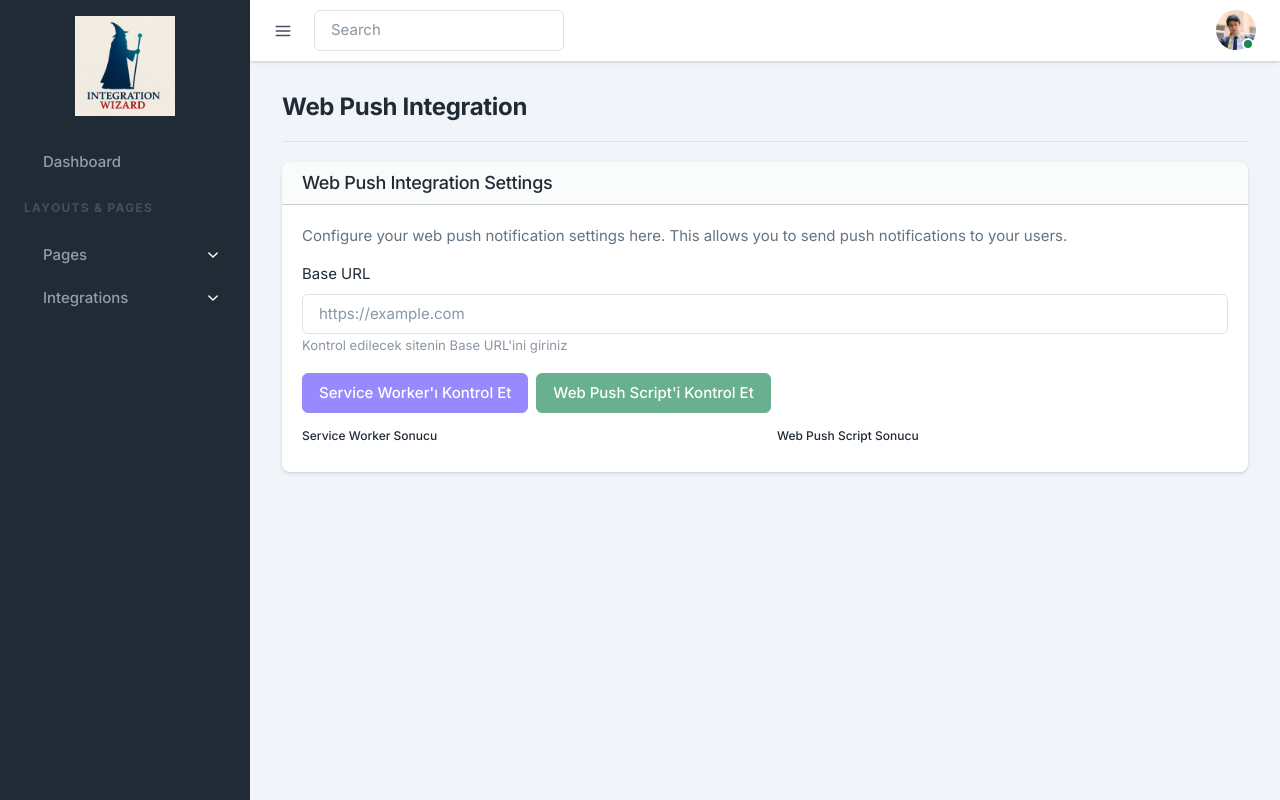
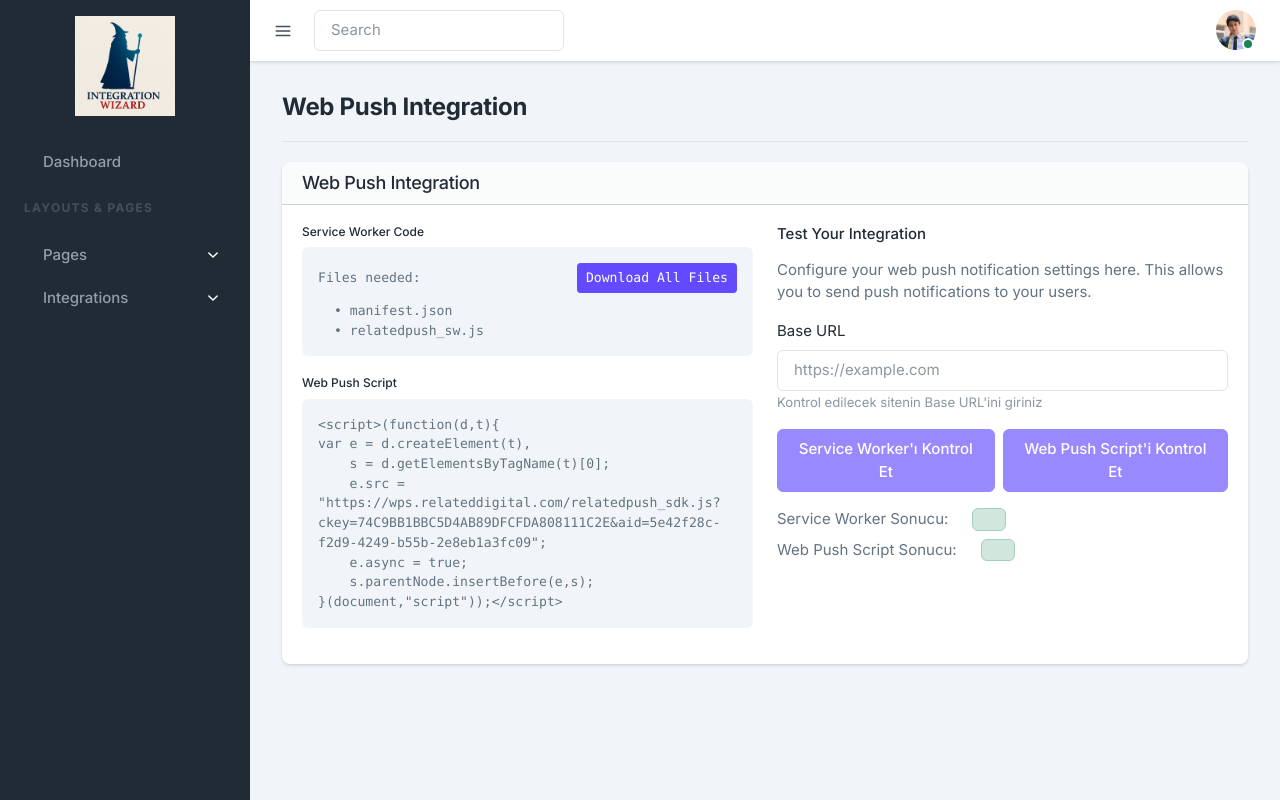
Before and after one commit to iremfocali/react-integration-self-service, a React (Vite) app: page /integrations/webpush in a window 1280 px wide. Built offline with nearby package versions, Linux system fonts and the light colour scheme; a web font is replaced by a local one.

Commit message:
Modifications to Webpush

```diff
--- a/src/pages/integrations/WebPush.tsx
+++ b/src/pages/integrations/WebPush.tsx
@@ -17,12 +17,17 @@ const WebPush: FC = () => {
   const [baseUrl, setBaseUrl] = useState("");
   const [isSwLoading, setIsSwLoading] = useState(false);
   const [isScriptLoading, setIsScriptLoading] = useState(false);
-  const [copySuccess, setCopySuccess] = useState(false);
   const [swError, setSwError] = useState(false);
   const [scriptError, setScriptError] = useState(false);
-  const [swCodeCopied, setSwCodeCopied] = useState(false);
 
   const serviceWorkerCode = `importScripts('https://wps.relateddigital.com/relatedpush_sw.js');`;
+  const manifestJSONCode = `
+
+  {
+  "name":"Add Name Here",
+  "gcm_sender_id": ""
+}
+  `;
 
   const scriptCode = `<script>(function(d,t){
 var e = d.createElement(t),
@@ -31,38 +36,6 @@ var e = d.createElement(t),
     e.async = true;
     s.parentNode.insertBefore(e,s);
 }(document,"script"));</script>`;
-
-  const handleCopy = async () => {
-    try {
-      await navigator.clipboard.writeText(scriptCode);
-      setCopySuccess(true);
-      setTimeout(() => setCopySuccess(false), 2000);
-    } catch (err) {
-      console.error("Failed to copy text: ", err);
-    }
-  };
-
-  const handleSwCodeCopy = async () => {
-    try {
-      await navigator.clipboard.writeText(serviceWorkerCode);
-      setSwCodeCopied(true);
-      setTimeout(() => setSwCodeCopied(false), 2000);
-    } catch (err) {
-      console.error("Failed to copy service worker code: ", err);
-    }
-  };
-
-  const handleSwDownload = () => {
-    const blob = new Blob([serviceWorkerCode], { type: "text/javascript" });
-    const url = window.URL.createObjectURL(blob);
-    const a = document.createElement("a");
-    a.href = url;
-    a.download = "relatedpush_sw.js";
-    document.body.appendChild(a);
-    a.click();
-    window.URL.revokeObjectURL(url);
-    document.body.removeChild(a);
-  };
 
   const checkServiceWorker = async () => {
     if (!baseUrl) {
@@ -110,22 +83,6 @@ var e = d.createElement(t),
     }
   };
 
-  const handleServiceWorkerClick = () => {
-    if (swError) {
-      handleSwDownload();
-    } else {
-      checkServiceWorker();
-    }
-  };
-
-  const handleWebPushScriptClick = () => {
-    if (scriptError) {
-      handleCopy();
-    } else {
-      checkWebPushScript();
-    }
-  };
-
   return (
     <Container fluid className='p-6'>
       <PageHeading heading='Web Push Integration' />
@@ -133,9 +90,74 @@ var e = d.createElement(t),
         <Col lg={12} md={12} sm={12}>
           <Card>
             <Card.Header>
-              <h4 className='mb-0'>Web Push Integration Settings</h4>
+              <h4 className='mb-0'>Web Push Integration</h4>
             </Card.Header>
-            <Card.Body>
+            <Card.Body className='d-flex gap-5'>
+              <div className='w-50'>
+                <h6>Service Worker Code</h6>
+                <pre className='bg-light p-3 rounded position-relative mb-4'>
+                  <div className='d-flex flex-column gap-2'>
+                    <div className='d-flex justify-content-between align-items-center'>
+                      <span>Files needed:</span>
+                      <Button
+                        variant='primary'
+                        size='sm'
+                        onClick={() => {
+                          // Create text files with content
+                          const manifestFile = new File([manifestJSONCode], "manifest.json", { type: "application/json" });
+                          const swFile = new File([serviceWorkerCode], "relatedpush_sw.js", { type: "application/javascript" });
+
+                          // Create download links
+                          const manifestLink = URL.createObjectURL(manifestFile);
+                          const swLink = URL.createObjectURL(swFile);
+
+                          // Create container div for downloads
+                          const container = document.createElement("div");
+                          container.style.display = "none";
+
+                          // Create and trigger manifest.json download
+                          const aManifest = document.createElement("a");
+                          aManifest.href = manifestLink;
+                          aManifest.download = "manifest.json";
+                          container.appendChild(aManifest);
+
+                          // Create and trigger sw.js download
+                          const aSw = document.createElement("a");
+                          aSw.href = swLink;
+                          aSw.download = "relatedpush_sw.js";
+                          container.appendChild(aSw);
+
+                          // Add container to body
+                          document.body.appendChild(container);
+
+                          // Trigger downloads
+                          aManifest.click();
+                          setTimeout(() => {
+                            aSw.click();
+
+                            // Cleanup
+                            URL.revokeObjectURL(manifestLink);
+                            URL.revokeObjectURL(swLink);
+                            document.body.removeChild(container);
+                          }, 100);
+                        }}>
+                        Download All Files
+                      </Button>
+                    </div>
+                    <div className='ps-3'>
+                      <div>• manifest.json</div>
+                      <div>• relatedpush_sw.js</div>
+                    </div>
+                  </div>
+                </pre>
+
+                <h6>Web Push Script</h6>
+                <pre className='bg-light p-3 rounded position-relative' style={{ whiteSpace: "pre-wrap" }}>
+                  {scriptCode}
+                </pre>
+              </div>
+              <div className='w-50'>
+                <h5 className='mb-3'>Test Your Integration</h5>
                 <p className='mb-3'>Configure your web push notification settings here. This allows you to send push notifications to your users.</p>
                 <Form.Group className='mb-3'>
                   <Form.Label>Base URL</Form.Label>
@@ -143,80 +165,28 @@ var e = d.createElement(t),
                   <Form.Text className='text-muted'>Kontrol edilecek sitenin Base URL'ini giriniz</Form.Text>
                 </Form.Group>
                 <div className='d-flex gap-2 mb-3'>
-                <Button variant={swError ? "danger" : "primary"} onClick={handleServiceWorkerClick} disabled={!baseUrl || isSwLoading}>
-                  {isSwLoading ? "Kontrol Ediliyor..." : swError ? "Service Worker'ı İndir" : "Service Worker'ı Kontrol Et"}
+                  <Button variant='primary' onClick={checkServiceWorker} disabled={!baseUrl || isSwLoading}>
+                    {isSwLoading ? "Kontrol Ediliyor..." : "Service Worker'ı Kontrol Et"}
                   </Button>
-                <Button variant='success' onClick={handleWebPushScriptClick} disabled={!baseUrl || isScriptLoading}>
-                  {isScriptLoading ? "Kontrol Ediliyor..." : scriptError ? "Web Push Script'i Kopyala" : "Web Push Script'i Kontrol Et"}
+                  <Button variant='primary' onClick={checkWebPushScript} disabled={!baseUrl || isScriptLoading}>
+                    {isScriptLoading ? "Kontrol Ediliyor..." : "Web Push Script'i Kontrol Et"}
                   </Button>
                 </div>
-              <Row>
-                <Col md={6}>
-                  <h6>Service Worker Sonucu</h6>
-                  {swResult && (
-                    <>
-                      <Alert variant={swError ? "danger" : "success"} className='mt-2'>
+                <Row className='d-flex flex-column gap-2 align-items-baseline'>
+                  <div className='d-flex gap-5'>
+                    <span>Service Worker Sonucu: </span>
+                    <Alert className='py-0 m-0' variant={swError ? "danger" : "success"}>
                       {swResult}
                     </Alert>
-                      {swError && (
-                        <div className='mt-3'>
-                          <h6>Service Worker Dosyası</h6>
-                          <pre className='bg-light p-3 rounded position-relative'>
-                            {serviceWorkerCode}
-                            <div className='position-absolute top-0 end-0 m-2'>
-                              <Button variant={swCodeCopied ? "success" : "primary"} size='sm' onClick={handleSwCodeCopy} className='me-2'>
-                                {swCodeCopied ? "Copied!" : "Copy"}
-                              </Button>
-                              <Button variant='primary' size='sm' onClick={handleSwDownload}>
-                                Download
-                              </Button>
                   </div>
-                          </pre>
-                        </div>
-                      )}
-                    </>
-                  )}
-                </Col>
-                <Col md={6}>
-                  <h6>Web Push Script Sonucu</h6>
-                  {scriptResult && (
-                    <>
-                      <Alert variant={scriptError ? "danger" : "success"} className='mt-2'>
+                  <div className='d-flex gap-5'>
+                    <span>Web Push Script Sonucu: </span>
+                    <Alert variant={scriptError ? "danger" : "success"} className='py-0 m-0'>
                       {scriptResult}
                     </Alert>
-                      {scriptError && (
-                        <div className='mt-3'>
-                          <h6>Web Push Script</h6>
-                          <pre className='bg-light p-3 rounded position-relative'>
-                            {scriptCode}
-                            <div className='position-absolute top-0 end-0 m-2'>
-                              <Button variant={copySuccess ? "success" : "primary"} size='sm' onClick={handleCopy} className='me-2'>
-                                {copySuccess ? "Copied!" : "Copy"}
-                              </Button>
-                              <Button
-                                variant='primary'
-                                size='sm'
-                                onClick={() => {
-                                  const blob = new Blob([scriptCode], { type: "text/javascript" });
-                                  const url = window.URL.createObjectURL(blob);
-                                  const a = document.createElement("a");
-                                  a.href = url;
-                                  a.download = "webpush-script.js";
-                                  document.body.appendChild(a);
-                                  a.click();
-                                  window.URL.revokeObjectURL(url);
-                                  document.body.removeChild(a);
-                                }}>
-                                Download
-                              </Button>
                   </div>
-                          </pre>
+                </Row>
               </div>
-                      )}
-                    </>
-                  )}
-                </Col>
-              </Row>
             </Card.Body>
           </Card>
         </Col>
```
Lines whose indentation alone changed are shown as unchanged.
